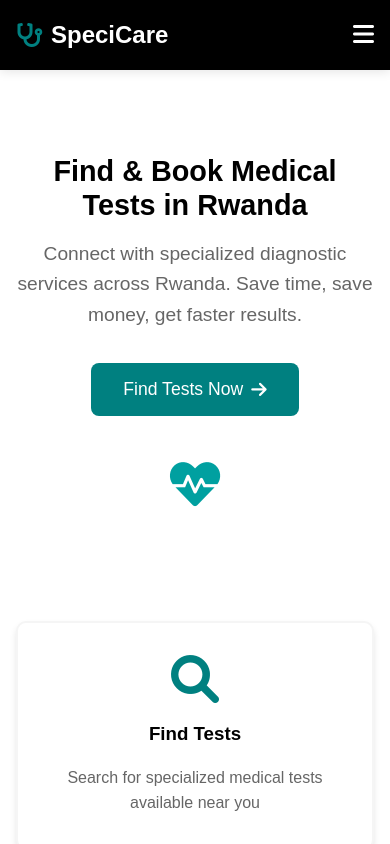
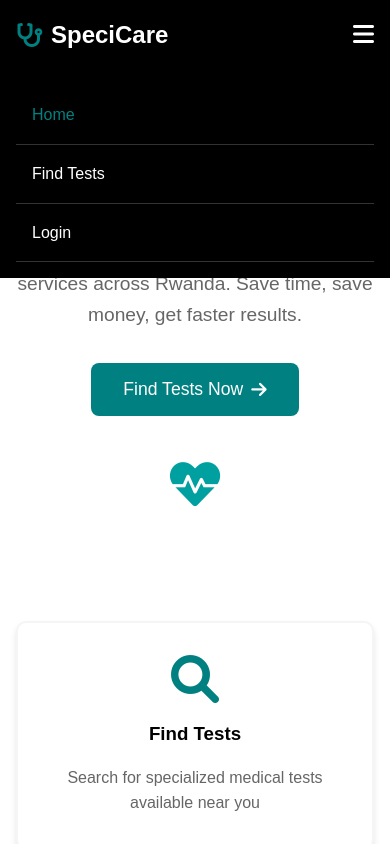
Before and after one commit to umumararungu/specicare-frontend, a React (Create React App) app: page / in a window 390 px wide. Both pictures are taken after a click on the button 363 px from the left and 35 px from the top of the page. Shown: the top 844 px of the page. Built offline with nearby package versions, Linux system fonts and the light colour scheme; no server answers.

Commit message:
updated dropdown

```diff
--- a/src/components/common/Header.jsx
+++ b/src/components/common/Header.jsx
@@ -1,4 +1,4 @@
-import React from 'react';
+import React, { useState } from 'react';
 import { useApp } from '../../context/AppContext';
 
 const Header = () => {
@@ -6,6 +6,14 @@ const Header = () => {
 
   const handleNavClick = (sectionId) => {
     setActiveSection(sectionId);
+  };
+
+  const [mobileOpen, setMobileOpen] = useState(false);
+
+  const handleMobileToggle = () => setMobileOpen((v) => !v);
+  const handleMobileNav = (sectionId) => {
+    setActiveSection(sectionId);
+    setMobileOpen(false);
   };
 
   return (
@@ -64,8 +72,16 @@ const Header = () => {
           </a>
         </div>
 
-        <div className="mobile-menu-btn">
+        <div className="mobile-menu-btn" onClick={handleMobileToggle} role="button" aria-label="Toggle navigation">
           <i className="fas fa-bars"></i>
+        </div>
+        <div className={`mobile-menu ${mobileOpen ? 'active' : ''}`}>
+          <a href="#home" className={`mobile-nav-link ${activeSection === 'home' ? 'active' : ''}`} onClick={(e) => { e.preventDefault(); handleMobileNav('home'); }}>Home</a>
+          <a href="#search" className={`mobile-nav-link ${activeSection === 'search' ? 'active' : ''}`} onClick={(e) => { e.preventDefault(); handleMobileNav('search'); }}>Find Tests</a>
+          {currentUser && (
+            <a href="#dashboard" className={`mobile-nav-link ${activeSection === 'dashboard' ? 'active' : ''}`} onClick={(e) => { e.preventDefault(); handleMobileNav('dashboard'); }}>Dashboard</a>
+          )}
+          <a href="#login" className="mobile-nav-link" onClick={(e) => { e.preventDefault(); handleMobileNav(currentUser ? (currentUser.role === 'admin' ? 'admin' : 'dashboard') : 'login'); }}>{currentUser ? (currentUser.role === 'admin' ? 'Admin' : 'Dashboard') : 'Login'}</a>
         </div>
       </div>
     </nav>
```
